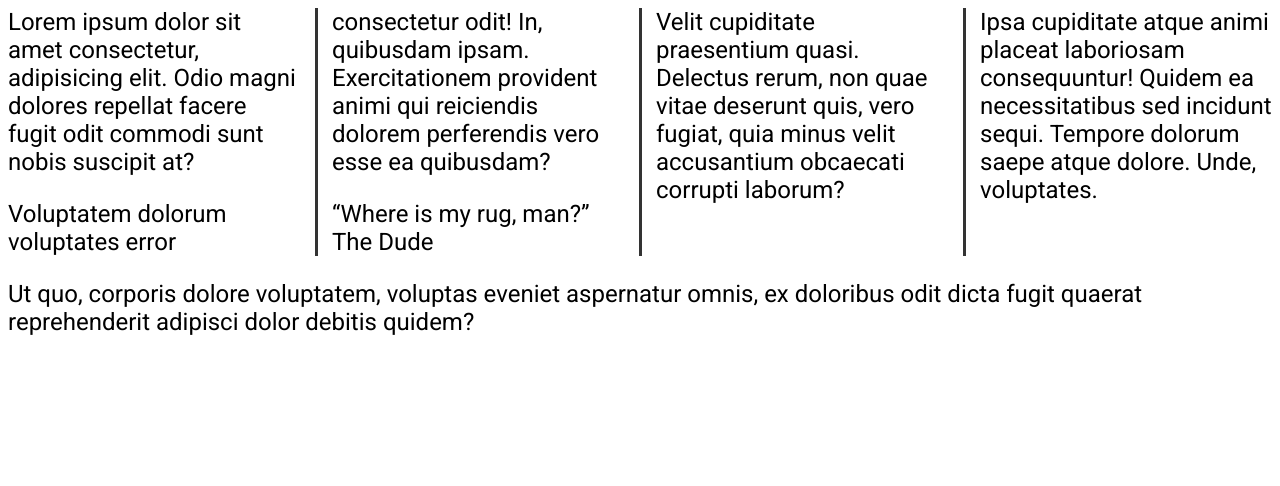
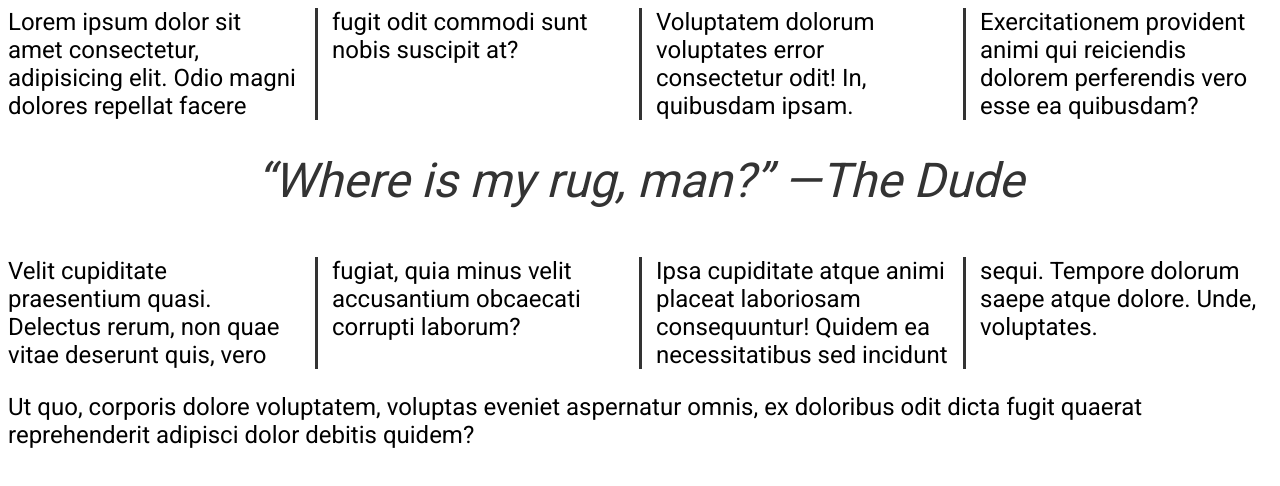
Before and after one commit to clshu/css, a plain HTML site: page 12_Columns/10_Display/index.html in a window 1280 px wide. Drawn offline with Linux system fonts and the light colour scheme.

Commit message:
12_Columns (2): column-span: all, white-space: nowrap

```diff
--- a/12_Columns/10_Display/css/style.css
+++ b/12_Columns/10_Display/css/style.css
@@ -30,3 +30,16 @@ body {
   break-inside: avoid;
   /* break-before: column; */
 }
+/* .quote vs  .column .quote */
+.column .quote {
+  margin-top: 2rem;
+  font-style: italic;
+  font-size: 3rem;
+  text-align: center;
+  color: #333;
+  column-span: all;
+}
+
+.nowrap {
+  white-space: nowrap;
+}
--- a/12_Columns/10_Display/index.html
+++ b/12_Columns/10_Display/index.html
@@ -18,7 +18,10 @@
         vero esse ea quibusdam?
       </p>
       <!-- <h2>Next Topic</h2> -->
-      <p class="quote">&#8220;Where is my rug, man?&#8221; The Dude</p>
+      <p class="quote">
+        &#8220;Where is my rug, man?&#8221;
+        <span class="nowrap">&#8212;The Dude</span>
+      </p>
       <p>
         Velit cupiditate praesentium quasi. Delectus rerum, non quae vitae
         deserunt quis, vero fugiat, quia minus velit accusantium obcaecati
```
